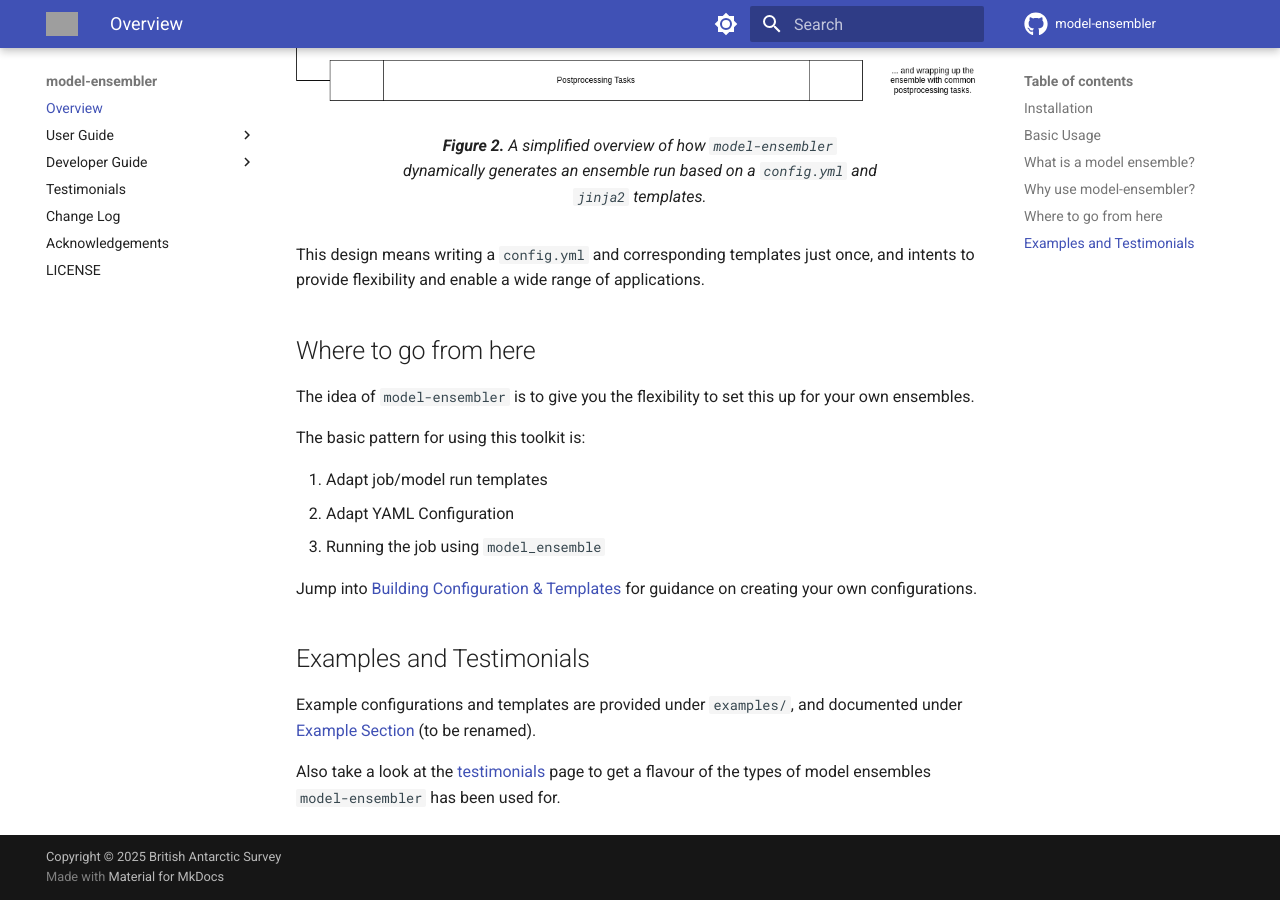
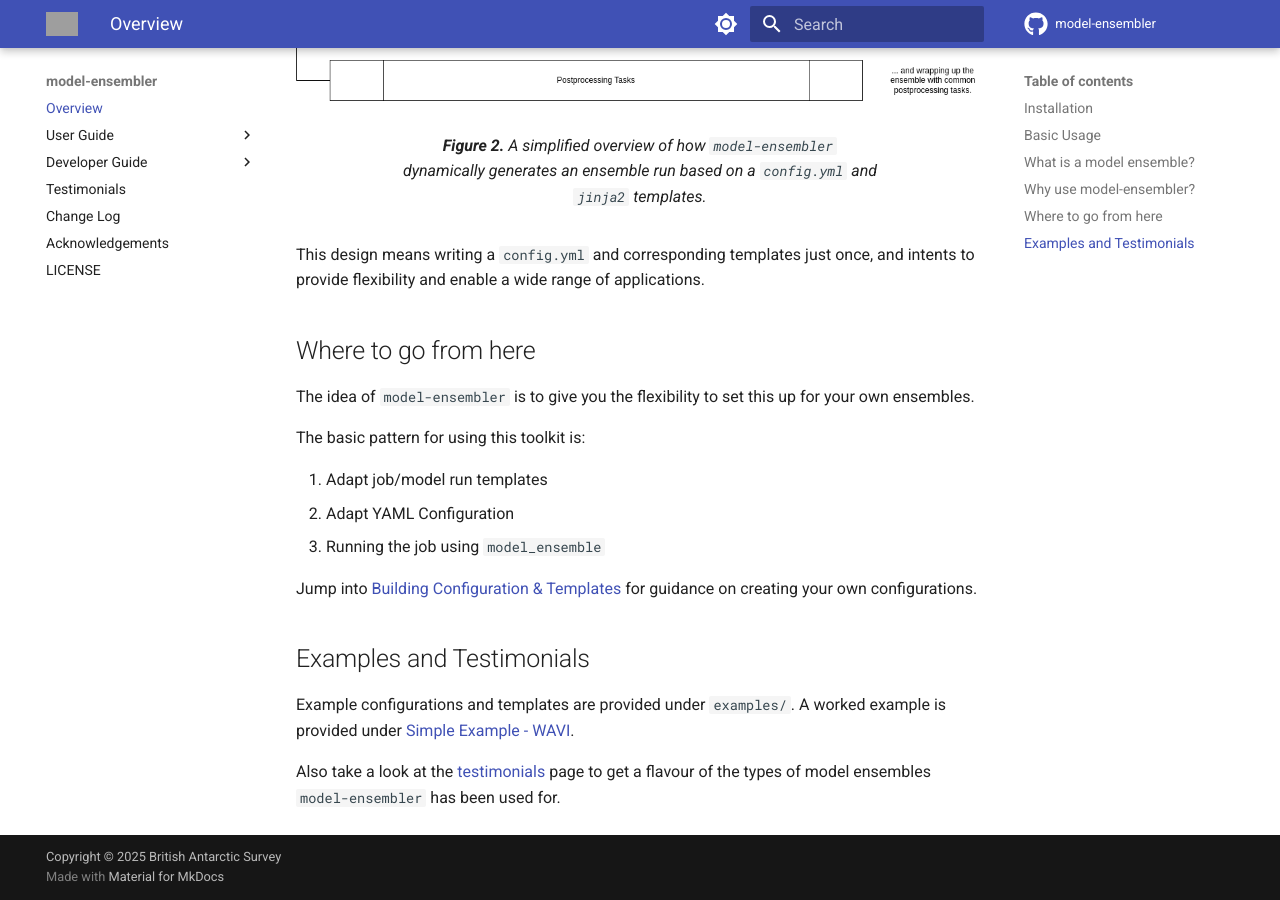
Before and after one commit to environmental-forecasting/model-ensembler, an MkDocs documentation site: the page built from docs/index.md, in a window 1280 px wide and 900 px high, scrolled down 2564 px. Built offline with MkDocs 1.6.1 and Material for MkDocs 9.7.7, drawn with Linux system fonts in a browser that asks for light colours; comment, search, counter and statistics services are not loaded; grey boxes are pictures that could not be loaded.

Commit message:
replace worked example link

```diff
--- a/docs/index.md
+++ b/docs/index.md
@@ -54,6 +54,7 @@ The basic pattern for using this toolkit is:
 Jump into [Building Configuration & Templates](user/templates.md) for guidance on creating your own configurations.
 
 ## Examples and Testimonials
-Example configurations and templates are provided under `examples/`, and documented under [Example Section](user/example1.md) (to be renamed).
+Example configurations and templates are provided under `examples/`. A worked example is provided under
+[Simple Example - WAVI](user/WAVI_example.md).
 
 Also take a look at the [testimonials](testimonials.md) page to get a flavour of the types of model ensembles `model-ensembler` has been used for.
```
